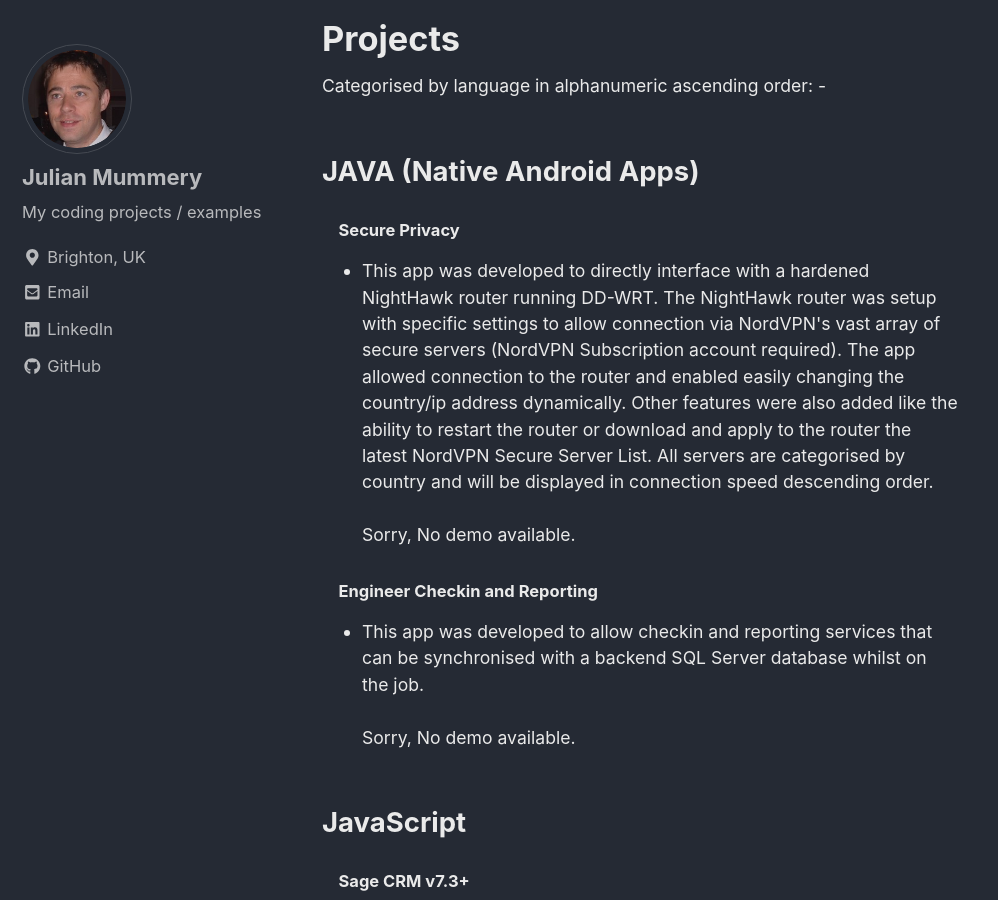
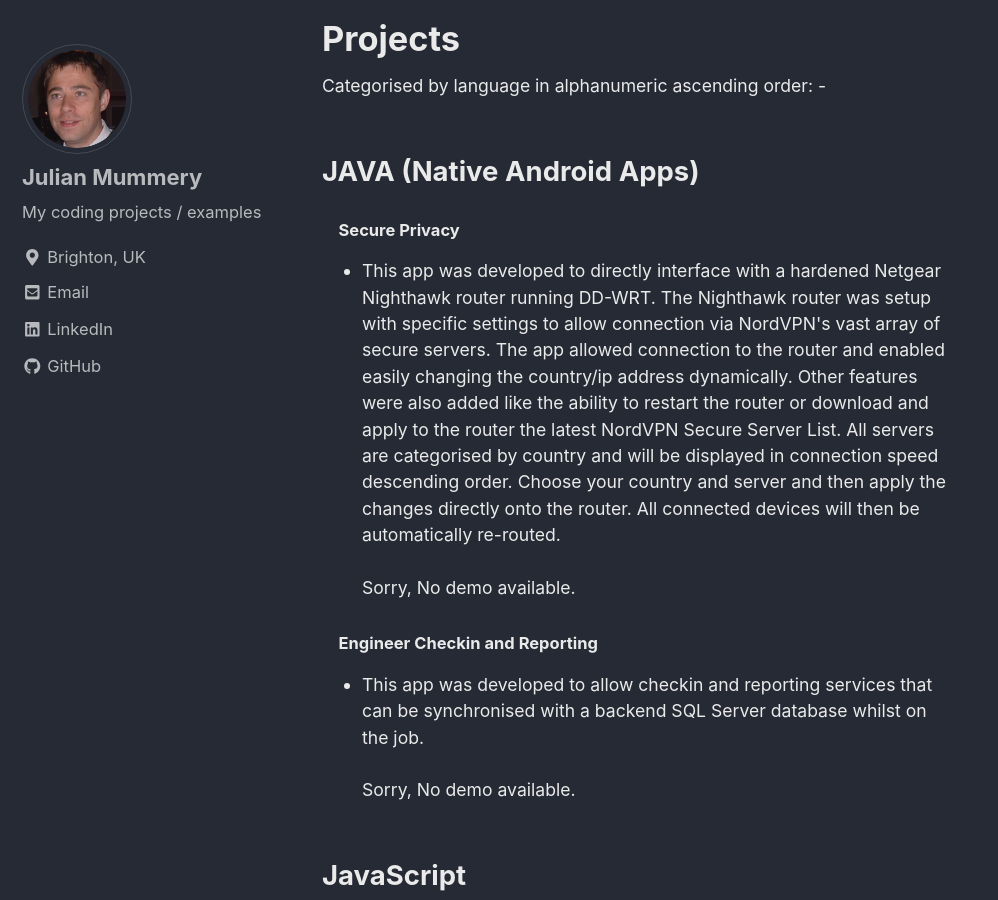
Before and after one commit to julianmummery/julianmummery.github.io, a Jekyll site: the page built from _pages/coding-projects.md, in a window 1280 px wide and 900 px high, scrolled down 410 px. Shown: the whole window, without its empty margins (0-998 px from the left). Built offline with Jekyll 4.4.1, drawn with Linux system fonts in a browser that asks for light colours; nearby versions of some CDN libraries.

Commit message:
Update coding-projects.md

```diff
--- a/_pages/coding-projects.md
+++ b/_pages/coding-projects.md
@@ -12,7 +12,7 @@ header:
 <h2>JAVA (Native Android Apps)</h2>
 <h5 style="padding-left:1em;">Secure Privacy</h5>
 <ul style="font-size:0.80em;">
-  <li>This app was developed to directly interface with a hardened NightHawk router running DD-WRT. The NightHawk router was setup with specific settings to allow connection via NordVPN's vast array of secure servers (NordVPN Subscription account required). The app allowed connection to the router and enabled easily changing the country/ip address dynamically. Other features were also added like the ability to restart the router or download and apply to the router the latest NordVPN Secure Server List. All servers are categorised by country and will be displayed in connection speed descending order.
+  <li>This app was developed to directly interface with a hardened Netgear Nighthawk router running DD-WRT. The Nighthawk router was setup with specific settings to allow connection via NordVPN's vast array of secure servers. The app allowed connection to the router and enabled easily changing the country/ip address dynamically. Other features were also added like the ability to restart the router or download and apply to the router the latest NordVPN Secure Server List. All servers are categorised by country and will be displayed in connection speed descending order. Choose your country and server and then apply the changes directly onto the router. All connected devices will then be automatically re-routed.
   <br>
   <br>
   Sorry, No demo available.
```
